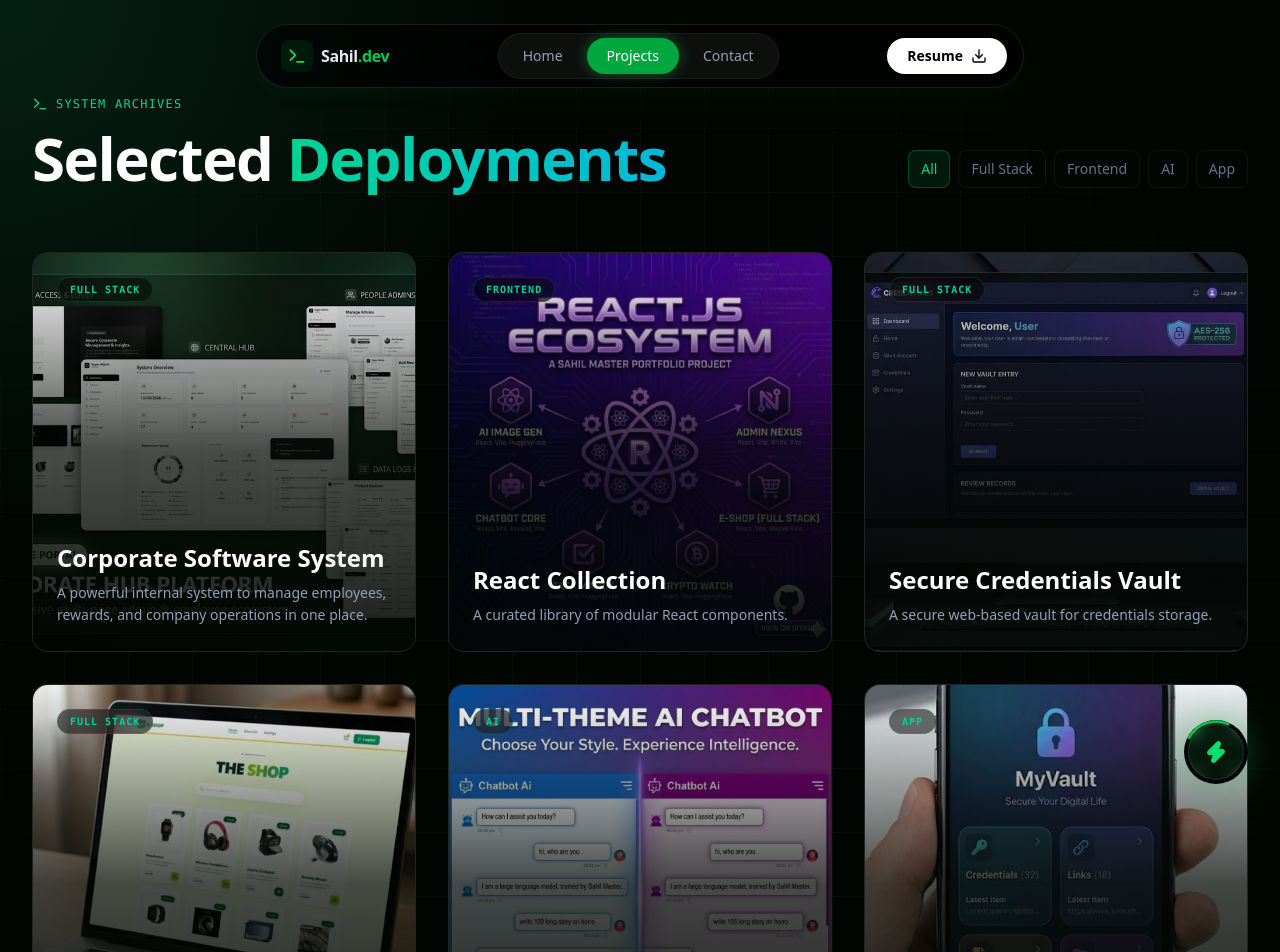
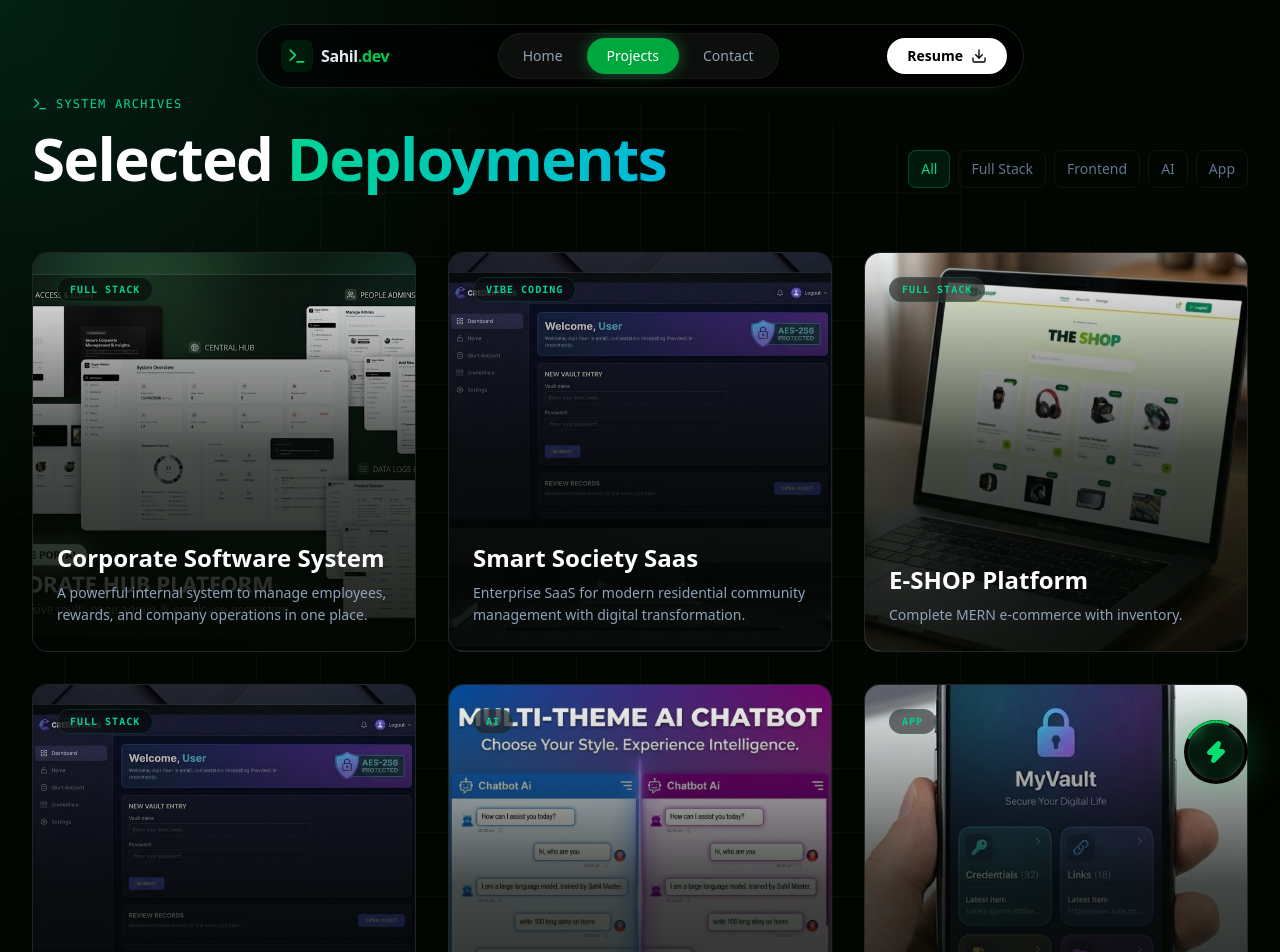
Before and after one commit to masterSahil/Master-Portfolio, a Next.js app: page /projects in a window 1280 px wide. Shown: the top 952 px of the page. Built offline with nearby package versions, Linux system fonts and the light colour scheme.

Commit message:
updating projects

```diff
--- a/src/components/Projects.jsx
+++ b/src/components/Projects.jsx
@@ -34,33 +34,33 @@ const PROJECTS = [
   },
   {
     id: 2,
-    title: "React Collection",
-    desc: "A curated library of modular React components.",
-    image: img5,
-    tech: ["React", "Tailwind", "Redux"],
-    category: "Frontend",
-    repoUrl: "https://github.com/masterSahil/React-Projects",
-    liveUrl: "https://github.com/masterSahil/React-Projects"
-  },
-  {
-    id: 3,
-    title: "Secure Credentials Vault",
-    desc: "A secure web-based vault for credentials storage.",
+    title: "Smart Society Saas",
+    desc: "Enterprise SaaS for modern residential community management with digital transformation.",
     image: img2,
-    tech: ["React", "Node.js", "JWT"],
-    category: "Full Stack",
+    tech: ["Next.js", "MongoDB", "Tailwind", "RBAC"],
+    category: "Vibe Coding",
     repoUrl: "https://github.com/masterSahil/Credentials",
     liveUrl: "https://credentials-bay.vercel.app/"
   },
   {
-    id: 4,
+    id: 3,
     title: "E-SHOP Platform",
     desc: "Complete MERN e-commerce with inventory.",
     image: img4,
-    tech: ["MongoDB", "Express", "React"],
+    tech: ["MongoDB", "Express", "React.js", "multer"],
     category: "Full Stack",
     repoUrl: "https://github.com/masterSahil/E-Shop",
     liveUrl: "https://e-shop-pearl-gamma.vercel.app"
+  },
+  {
+    id: 4,
+    title: "Secure Credentials Vault",
+    desc: "A secure web-based vault for credentials storage.",
+    image: img2,
+    tech: ["React", "Node.js", "JWT", "Cloudinary"],
+    category: "Full Stack",
+    repoUrl: "https://github.com/masterSahil/Credentials",
+    liveUrl: "https://credentials-bay.vercel.app/"
   },
   {
     id: 5,
```
